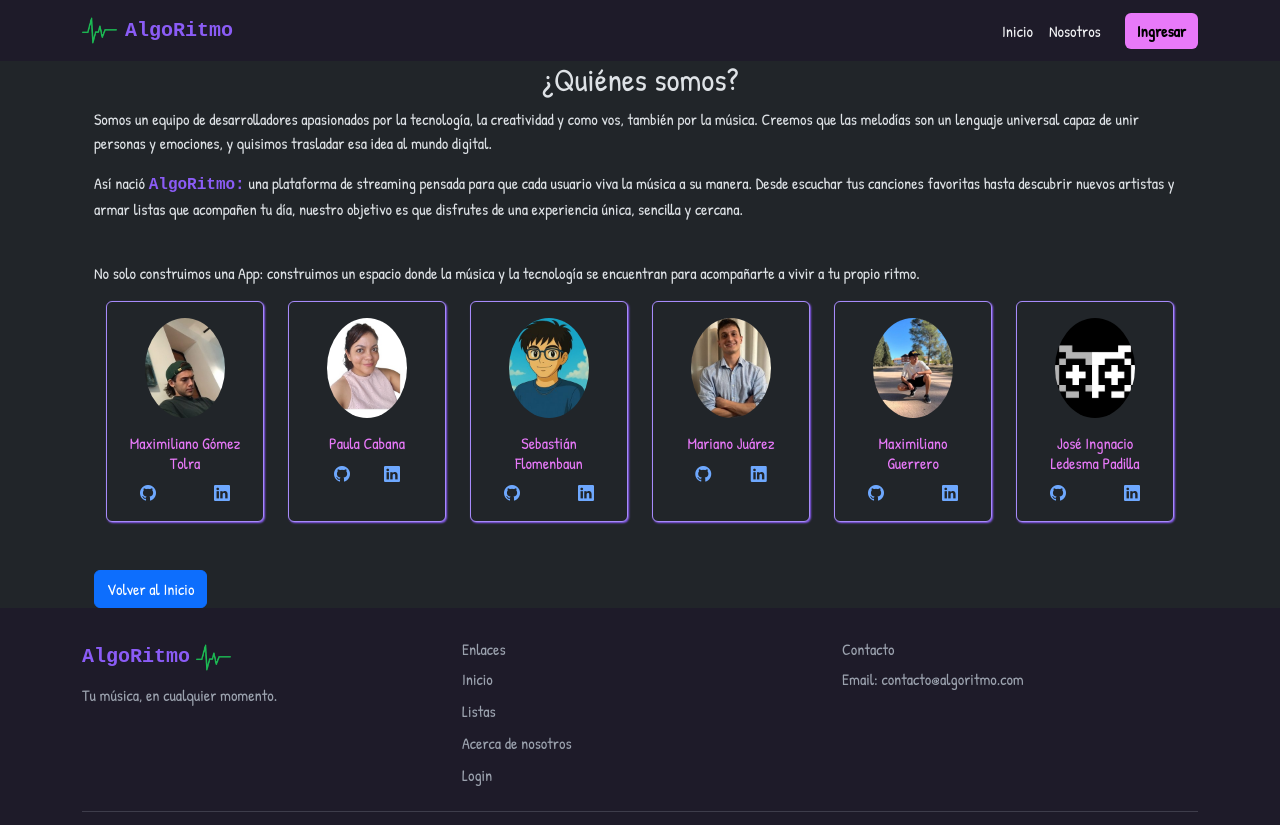
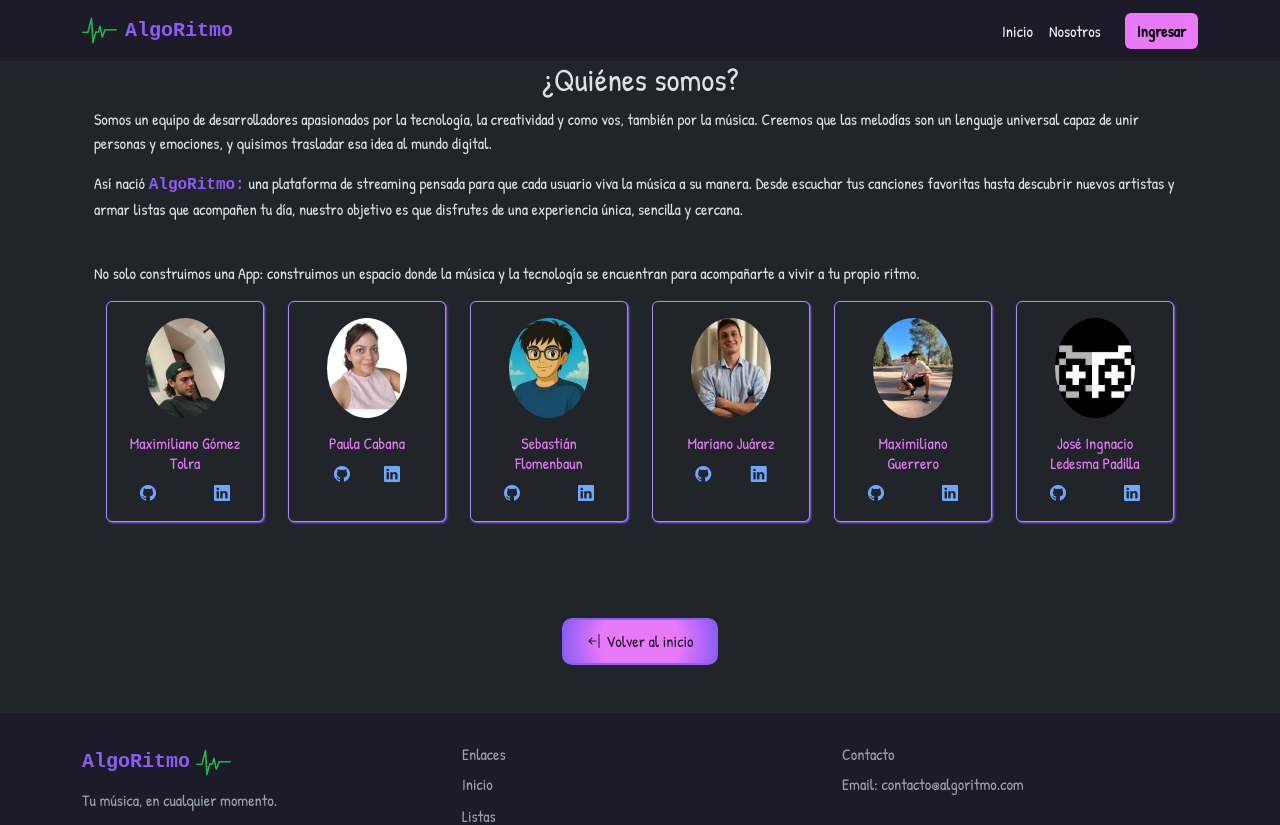
Before and after one commit to masheee/AlgoRitmo, a React (Vite) app: page /about in a window 1280 px wide. Shown: the top 825 px of the page. Built offline with nearby package versions, Linux system fonts and the light colour scheme; a web font is replaced by a local one.

Commit message:
Definí el gradiente de colores tanto en su estado común como con el hover y focus, en la página Nosotros, además direccioné el botón de incio al index

```diff
--- a/src/components/pages/Nosotros.jsx
+++ b/src/components/pages/Nosotros.jsx
@@ -236,9 +236,11 @@ const Nosotros = () => {
           </Col>
         </Row>
       </Container>
-      <Button className="d-flex justify-content-center btn-gradient">
-        Volver al Inicio
+      <div className="d-flex justify-content-center">
+      <Button as={Link} to="/" className="justify-content-items-center btn-gradient my-5">
+        <i className="bi bi-arrow-bar-left"> Volver al inicio </i>
       </Button>
+      </div>
     </section>
   );
 };
--- a/src/styles/nosotros.css
+++ b/src/styles/nosotros.css
@@ -27,7 +27,7 @@
   box-shadow: 3px 3px 20px var(--color-primary);
 }
 
-.fuenteCardNosotros{
+.fuenteCardNosotros {
   font-size: medium;
 }
 
@@ -39,17 +39,21 @@
   color: var(--color-success);
 }
 
-.iconoCard:hover{
-  font-size:x-large;
-    color: var(--color-success);
-      transition: 600ms;
-
+.iconoCard:hover {
+  font-size: x-large;
+  color: var(--color-success);
+  transition: 600ms;
 }
 
 .btn-gradient {
-  background: linear-gradient(45deg, var(--color-success), var(--color-accent), var(--color-secondary);
-  color: #1e1b29;
-  border: 2px solid #a78bfa;
+  background: radial-gradient(
+    circle,
+    var(--color-accent) 50%,
+    var(--color-primary) 100%
+  );
+  color: var(--color-surface);
+
+  border: 2px solid var(--color-primary);
   font-weight: bold;
   padding: 0.6rem 1.4rem;
   border-radius: 10px;
@@ -58,11 +62,19 @@
 }
 
 .btn-gradient:hover {
-  background: linear-gradient(deg, #8b5cf6, #e879f9, #34d399);
-  color: #f3f4f6;
-  border: 2px solid #a78bfa;
-  box-shadow: 0 4px 15px #a78bfa;
+  background: radial-gradient(
+    circle,
+    var(--color-primary) 50%,
+    var(--color-success) 100%
+  );
+  color: var(--color-text);
+  border: 2px solid var(--color-success);
+  box-shadow: 0px 4px 10px var(--color-success);
   transform: scale(1.05);
+}
+
+.btn-gradient:focus{
+  border-color: var(--color-success) !important;
 }
 
 .fuenteLogo {
@@ -70,7 +82,6 @@
   font-optical-sizing: auto;
   font-weight: weight;
   font-style: normal;
-
 }
 
 @media (min-width: 768px) {
```
